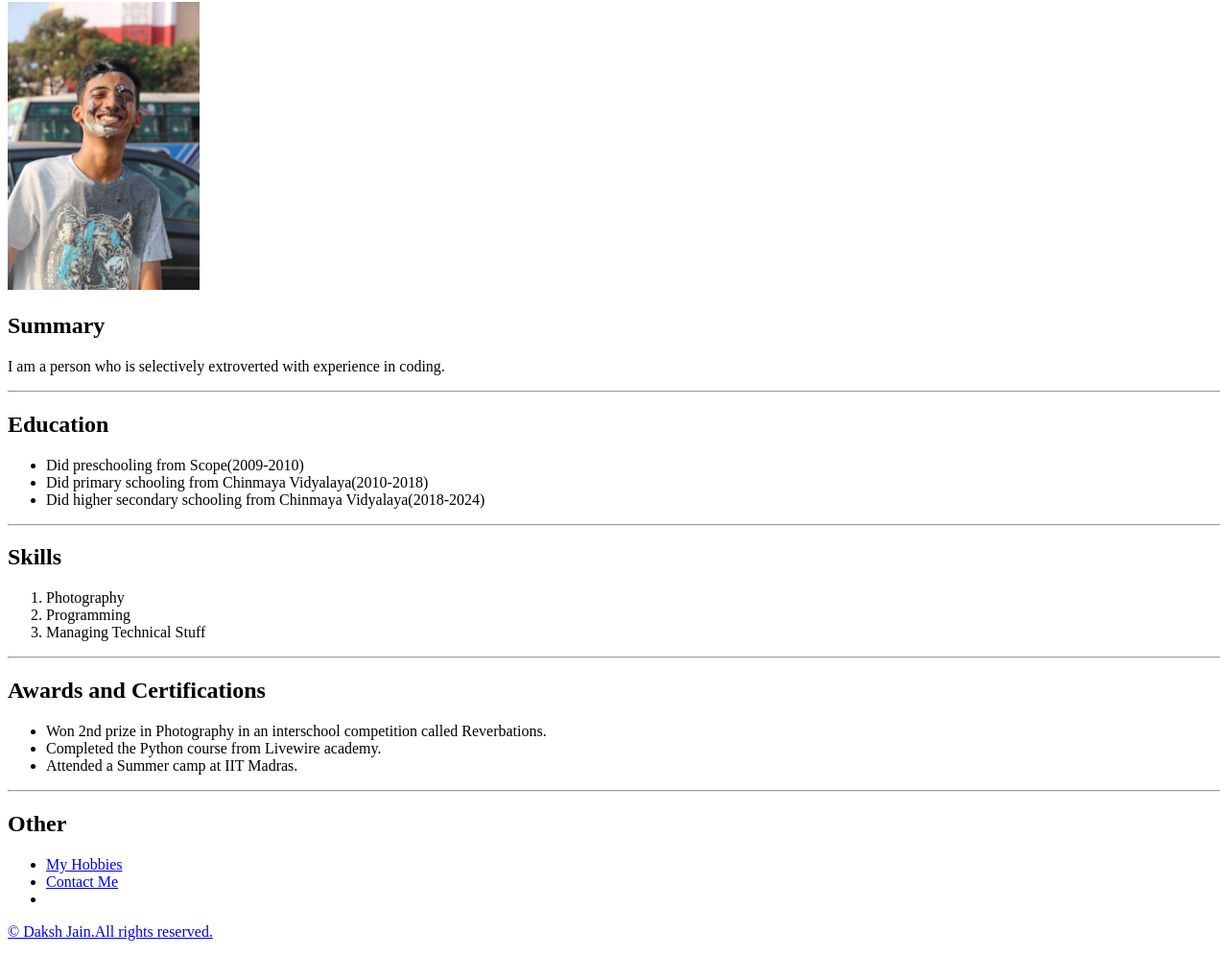
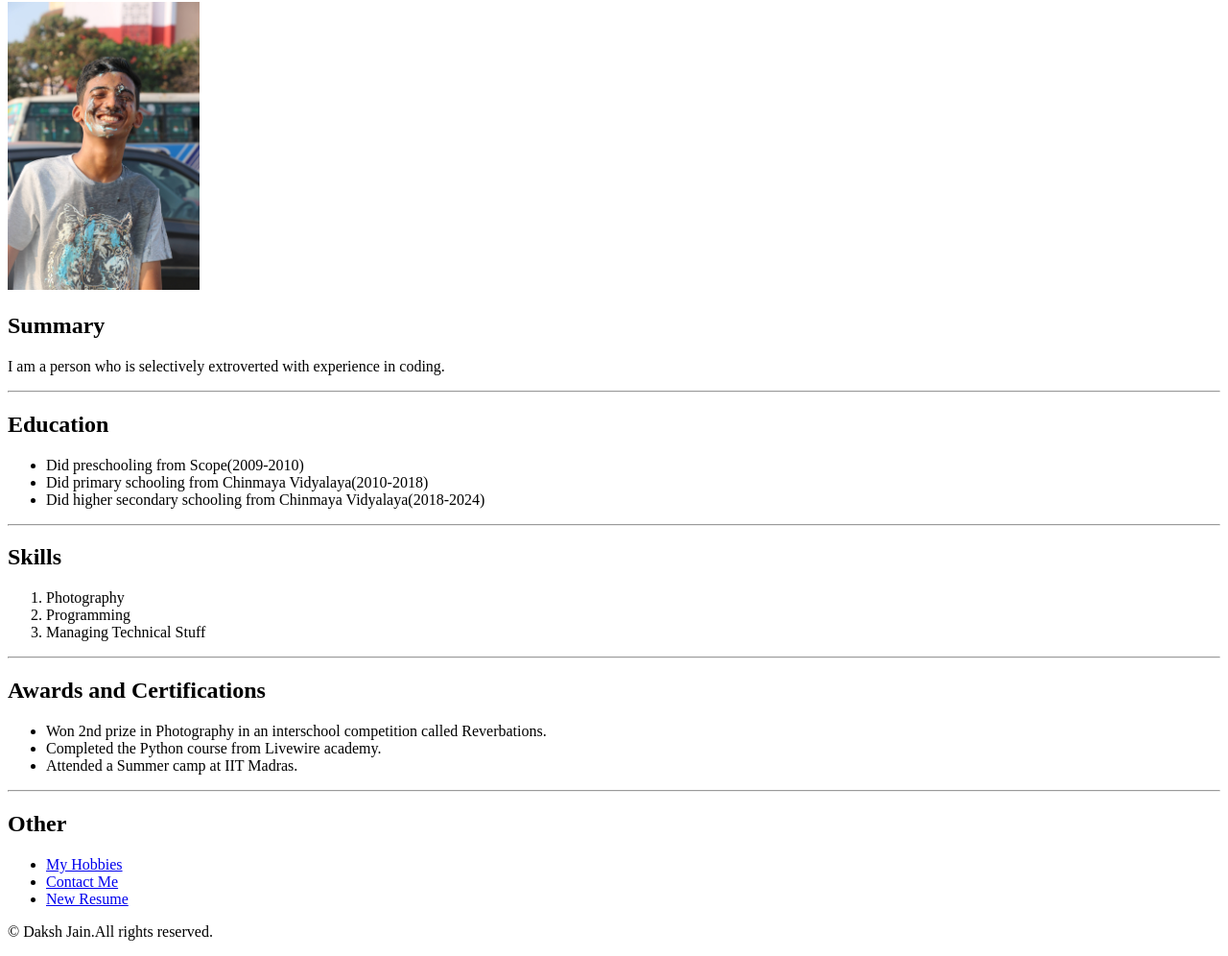
Before and after one commit to djain18/resume, a plain HTML site: page index.html in a window 1280 px wide. Shown: the part 78-1074 px from the top of the page at 96% size. Drawn offline with Linux system fonts and the light colour scheme.

Commit message:
Update index.html

```diff
--- a/index.html
+++ b/index.html
@@ -38,7 +38,7 @@
     <ul>
         <li><a href="hobbies.html">My Hobbies</a></li>
         <li><a href="contact.html">Contact Me</a></li>
-        <li><a href ="1.html"></li>
+        <li><a href ="1.html">New Resume</a></li>
     </ul>
     </main>
     <footer>
```
